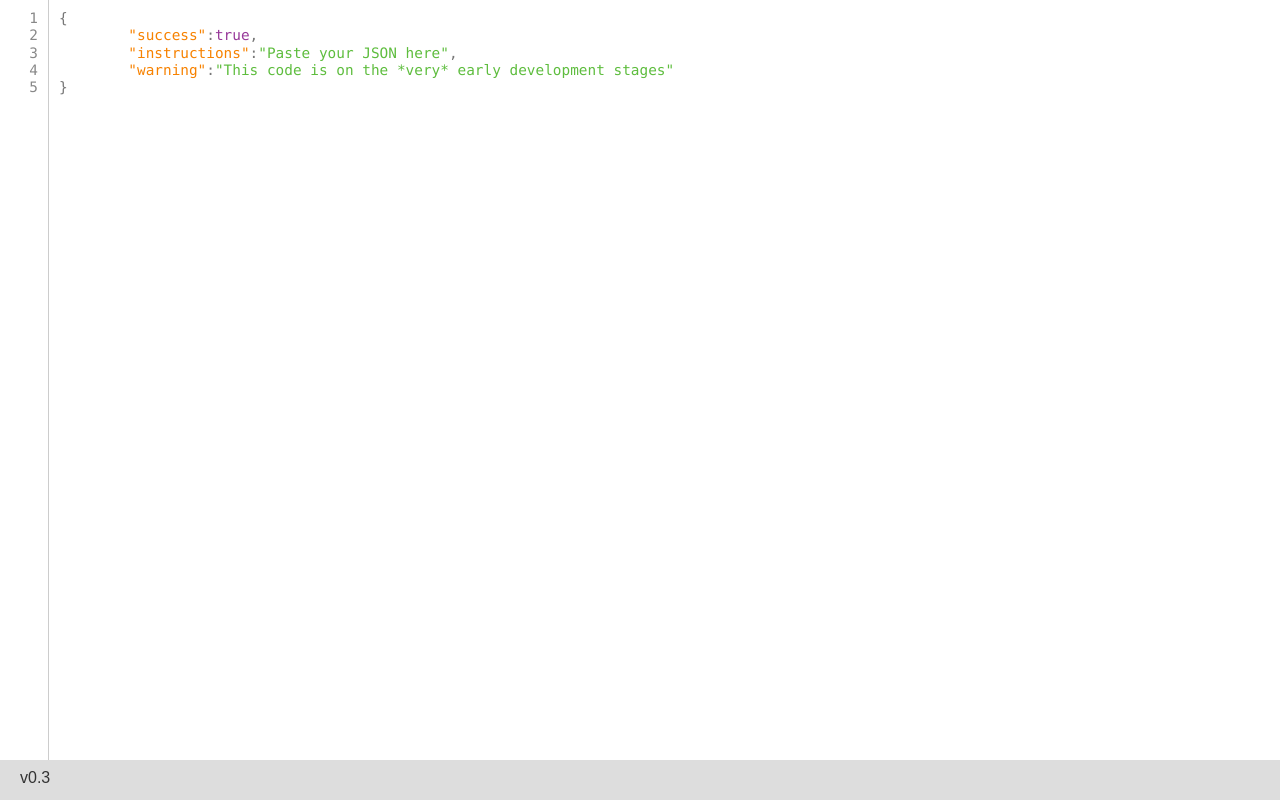
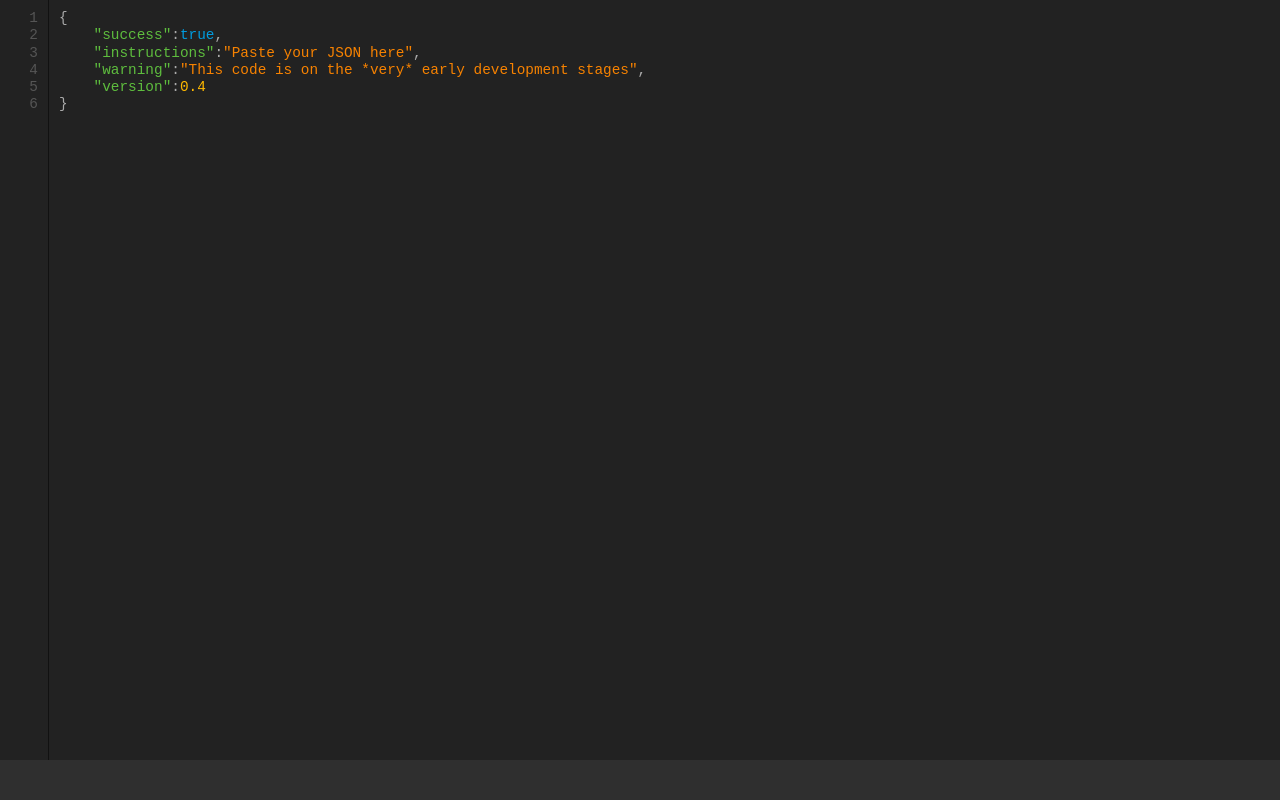
Before and after one commit to RodolfoPichardo/jsonpro, a plain HTML site: page index.html in a window 1280 px wide. Drawn offline with nearby package versions, Linux system fonts and the light colour scheme; a web font is replaced by a local one.

Commit message:
Fixing the styling

```diff
--- a/files/scripts/main.js
+++ b/files/scripts/main.js
@@ -46,7 +46,7 @@ window.onload = function(e) {
         e.preventDefault();
     });
 
- 	parseJson('{"success":true,"instructions":"Paste your JSON here","warning":"This code is on the *very* early development stages"}');
+ 	parseJson('{"success":true,"instructions":"Paste your JSON here","warning":"This code is on the *very* early development stages","version":0.4}');
 };
 
 /**
--- a/files/styles/main.css
+++ b/files/styles/main.css
@@ -1,8 +1,22 @@
+@import url('https://fonts.googleapis.com/css2?family=Red+Hat+Mono&display=swap');
+
+:root {
+	color-scheme: dark;
+	--green: #5EBD3E;
+	--yellow: #FFB900;
+	--orange: #F78200;
+	--red: #E23838;
+	--purple: #973999;
+	--blue: #009CDF;
+	--dark-grey: #2f2f2f;
+	--bar-height: 40px;
+}
+
 footer {
-	height: 40px;
-	background: #ddd;
+	height: var(--bar-height);
+	background: var(--dark-grey);
 	font-family: sans-serif;
-	color: #333;
+	color: #777;
 	position: absolute;
 	left: 0;
 	right: 0;
@@ -15,11 +29,12 @@ footer p {
 
 main {
 	position:absolute;
-	top:0; /* Must be same as header height */
+	top:0;
 	left: 0;
 	right: 0;
 	bottom: 40px;
 	overflow: scroll;
+	background-color: #222;
 }
 
 main #layer-group {
@@ -44,9 +59,10 @@ main pre {
 	line-height: 1.2em;
 	padding: 10px;
 	outline: none;
-	font-family: "Consolas", monospace;
+	font-family: 'Red Hat Mono', monospace;
 	align-self: stretch;
 	user-select: none;
+	tab-size: 4;
 }
 
 #wrapper {
@@ -60,10 +76,10 @@ main pre {
 	padding-left: 14px;
 	min-width: 24px;
 	width: auto;
-	color: #888;
+	color: #555555;
 	border-width: 0 1px 0 0;
 	border-style: solid;
-	border-color: #CCC;
+	border-color: #111;
 	text-align: right;
 	user-select: none;
 }
@@ -94,23 +110,23 @@ main pre {
 }
 
 #punctuation {
-	color: #777;
+	color: #AAA;
 }
 
 #attr {
-	color: #F78200;
+	color: var(--green);
 }
 
 #string {
-	color: #5EBD3E;
+	color: var(--orange);
 }
 
 #number {
-	color: #009CDF;
+	color: var(--yellow);
 }
 
 #literal {
-	color: #973999;
+	color: var(--blue);
 }
 
 main #layer-group pre#error-notification {
@@ -127,6 +143,6 @@ main #layer-group pre#error-notification {
 	color: #555;
 }
 
-pre#error-notification strong{
+pre#error-notification strong {
 	color: #E23838;
 }
--- a/index.html
+++ b/index.html
@@ -33,7 +33,7 @@
 		</div>
 	</main>
 	<footer>
-		<p>v0.3</p>
+		<p>&nbsp;</p>
 	</footer>
 </body>
 </html>
```
